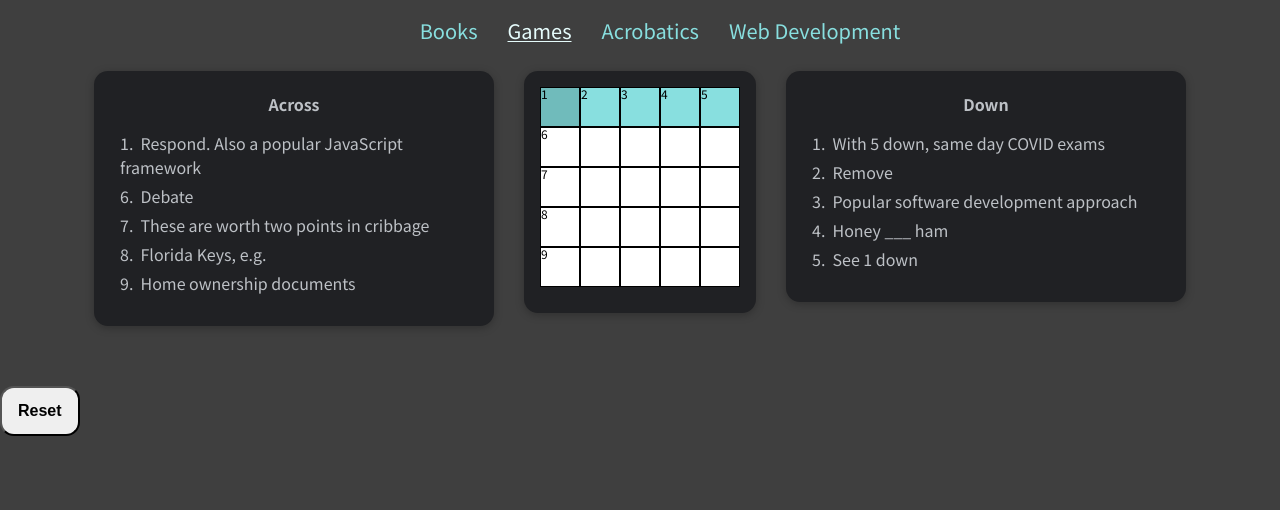
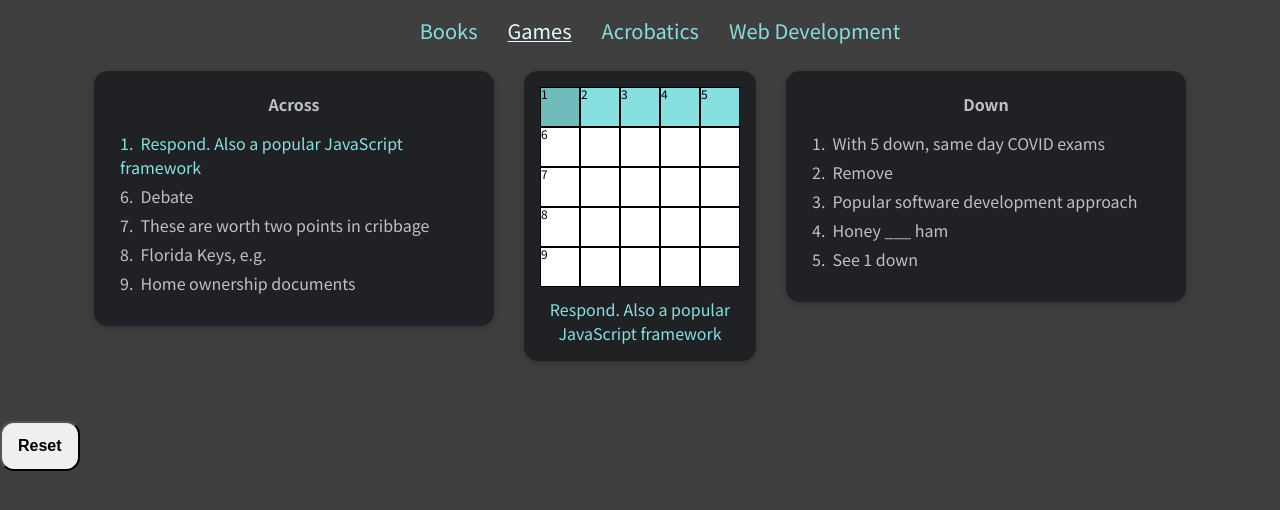
Before and after one commit to bka04/bka, a React (Create React App) app: page /games in a window 1280 px wide. Shown: the top 510 px of the page. Built offline with nearby package versions, Linux system fonts and the light colour scheme.

Commit message:
Initialize selected question

```diff
--- a/src/components/Games/Crossword.js
+++ b/src/components/Games/Crossword.js
@@ -414,7 +414,7 @@ const Crossword = (props) => {
 
   const getSelectedQuestionNumber = (state, direction) => {
     const index = state.cellData.findIndex((cell) => cell.id === state.selectedCell);
-    return (index > -1) ? state.cellData[index][`questionNumber${direction}`] : 0;
+    return (index > -1) ? state.cellData[index][`questionNumber${direction}`] : 1;
 
   };
 
```
